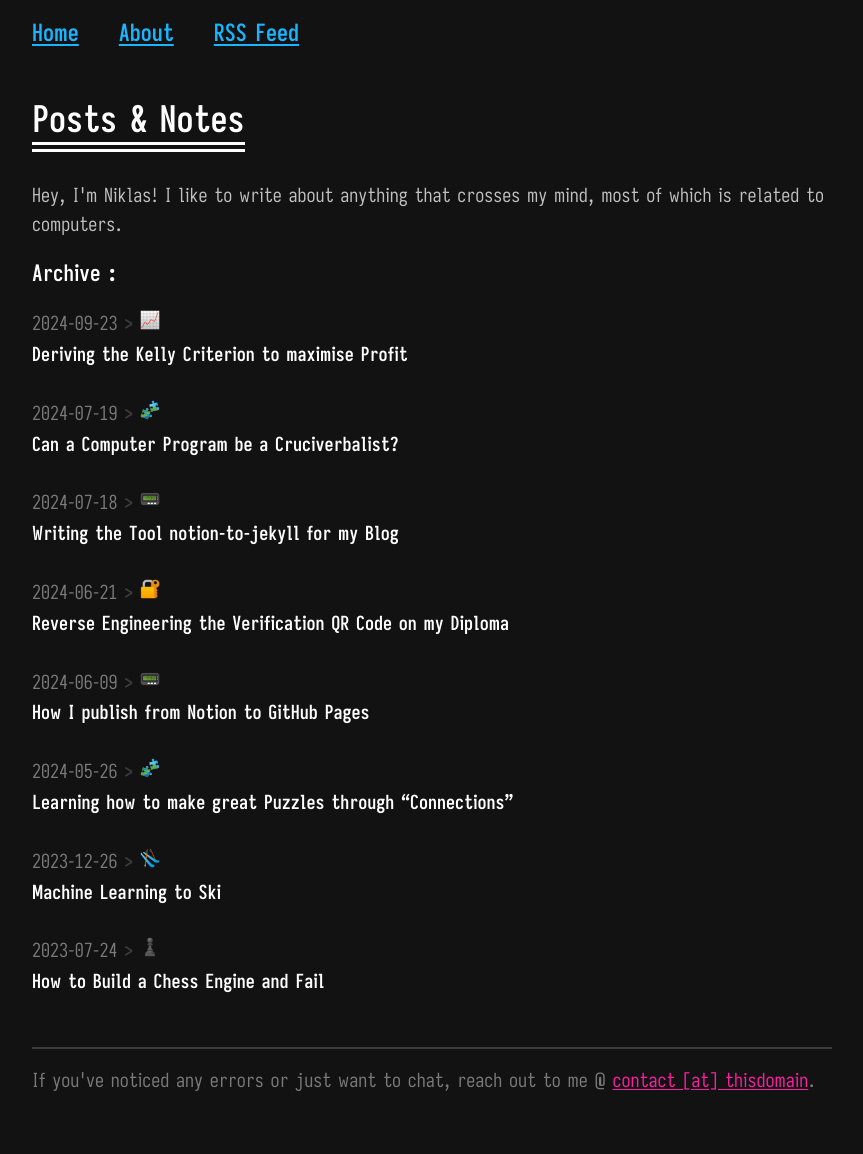
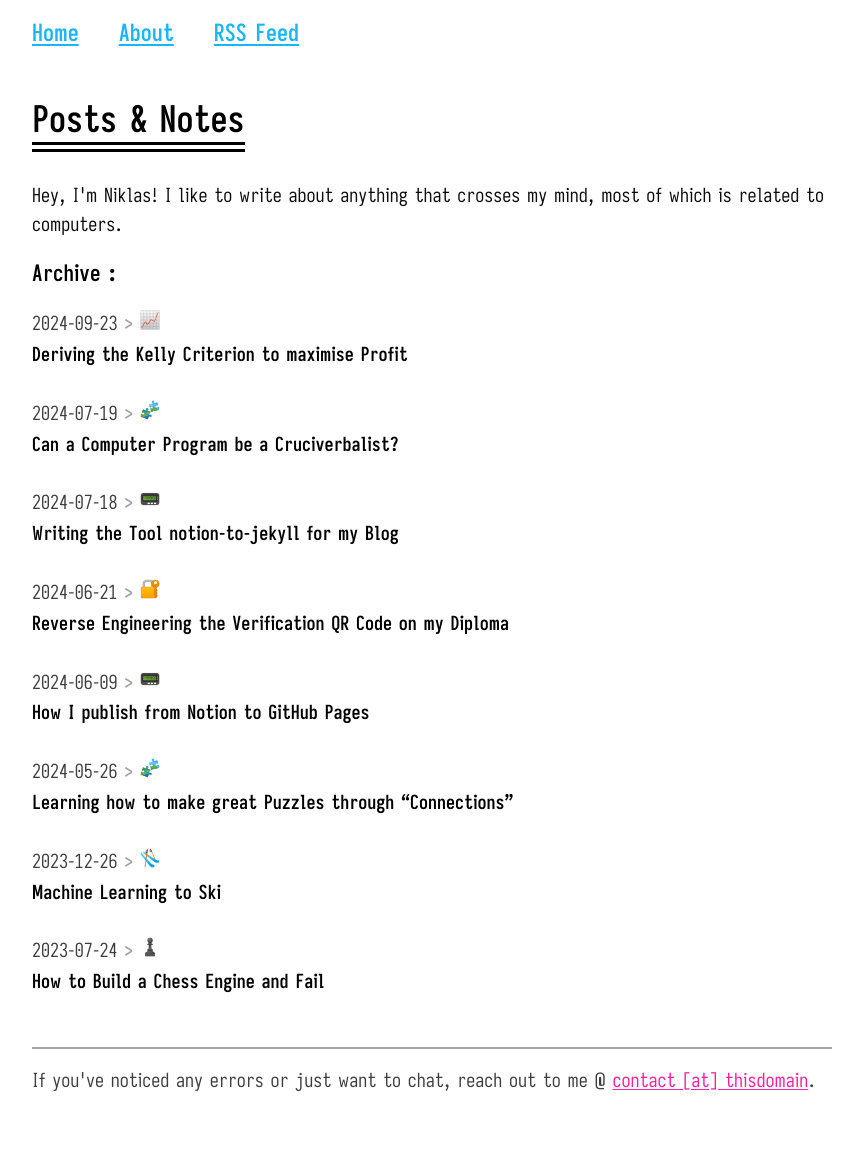
Before and after one commit to obrhubr/obrhubr.github.io, a Jekyll site: the page built from index.html, in a window 1280 px wide. Shown: the whole page, without its empty margins (208-1071 px from the left). Built offline with Jekyll 4.4.1, drawn with Linux system fonts in a browser that asks for light colours.

Commit message:
add light mode

```diff
--- a/_includes/styles/colors.css
+++ b/_includes/styles/colors.css
@@ -1,23 +1,10 @@
 :root {
-    --main-bg-color: rgb(18, 18, 18);
-    --sec-bg-color: rgb(18, 18, 18);
+    color-scheme: light dark;
 
-    --title-text-color: white;
-    --decoration-color: rgb(60, 60, 60);
-
-    --table-color: rgb(40, 40, 40);
-
-    --main-text-color: rgb(192, 192, 192);
-    --secondary-text-color: rgb(122, 122, 122);
-    --link-text-color: rgb(252, 30, 163);
-    --link-visited-color: rgb(125, 54, 95);
-    --link-hover-color: rgb(254, 180, 224);
-
-    --navigation-text-color: rgb(25, 182, 255);
-
-	--tag-text-color: #FFFFFF;
 
     /* Tag colors */
+    --tag-text-color: #FFFFFF;
+
     --default: rgb(55, 55, 55);
     --gray: rgb(90, 90, 90);
     --brown: rgb(96, 59, 44);
@@ -29,3 +16,43 @@
     --pink: rgb(105, 49, 76);
     --red: rgb(110, 54, 48);
 }
+
+@media (prefers-color-scheme: dark) {
+    :root {
+        --main-bg-color: rgb(18, 18, 18);
+        --sec-bg-color: rgb(18, 18, 18);
+
+        --title-text-color: white;
+        --decoration-color: rgb(60, 60, 60);
+
+        --table-color: rgb(40, 40, 40);
+
+        --main-text-color: rgb(192, 192, 192);
+        --secondary-text-color: rgb(122, 122, 122);
+        --link-text-color: rgb(252, 30, 163);
+        --link-visited-color: rgb(125, 54, 95);
+        --link-hover-color: rgb(254, 180, 224);
+
+        --navigation-text-color: rgb(25, 182, 255);
+    }
+}
+
+@media (prefers-color-scheme: light) {
+    :root {
+        --main-bg-color: rgb(255, 255, 255);
+        --sec-bg-color: rgb(255, 255, 255);
+
+        --title-text-color: rgb(0, 0, 0);
+        --decoration-color: rgb(165, 165, 165);
+
+        --table-color: rgb(218, 218, 218);
+
+        --main-text-color: rgb(11, 11, 11);
+        --secondary-text-color: rgb(62, 62, 62);
+        --link-text-color: rgb(252, 30, 163);
+        --link-visited-color: rgb(254, 180, 224);
+        --link-hover-color: rgb(125, 54, 95);
+
+        --navigation-text-color: rgb(25, 182, 255);
+    }
+}
```
